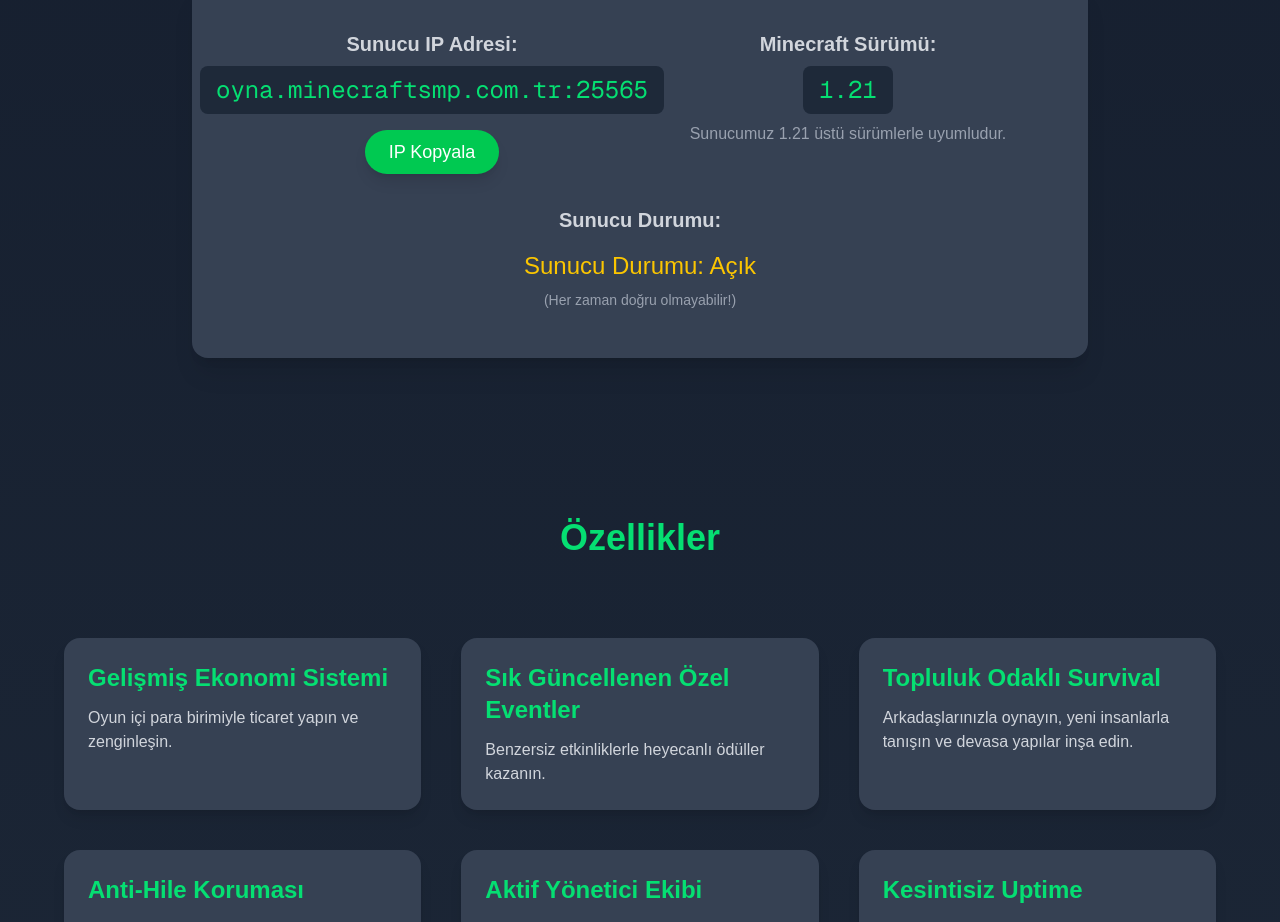
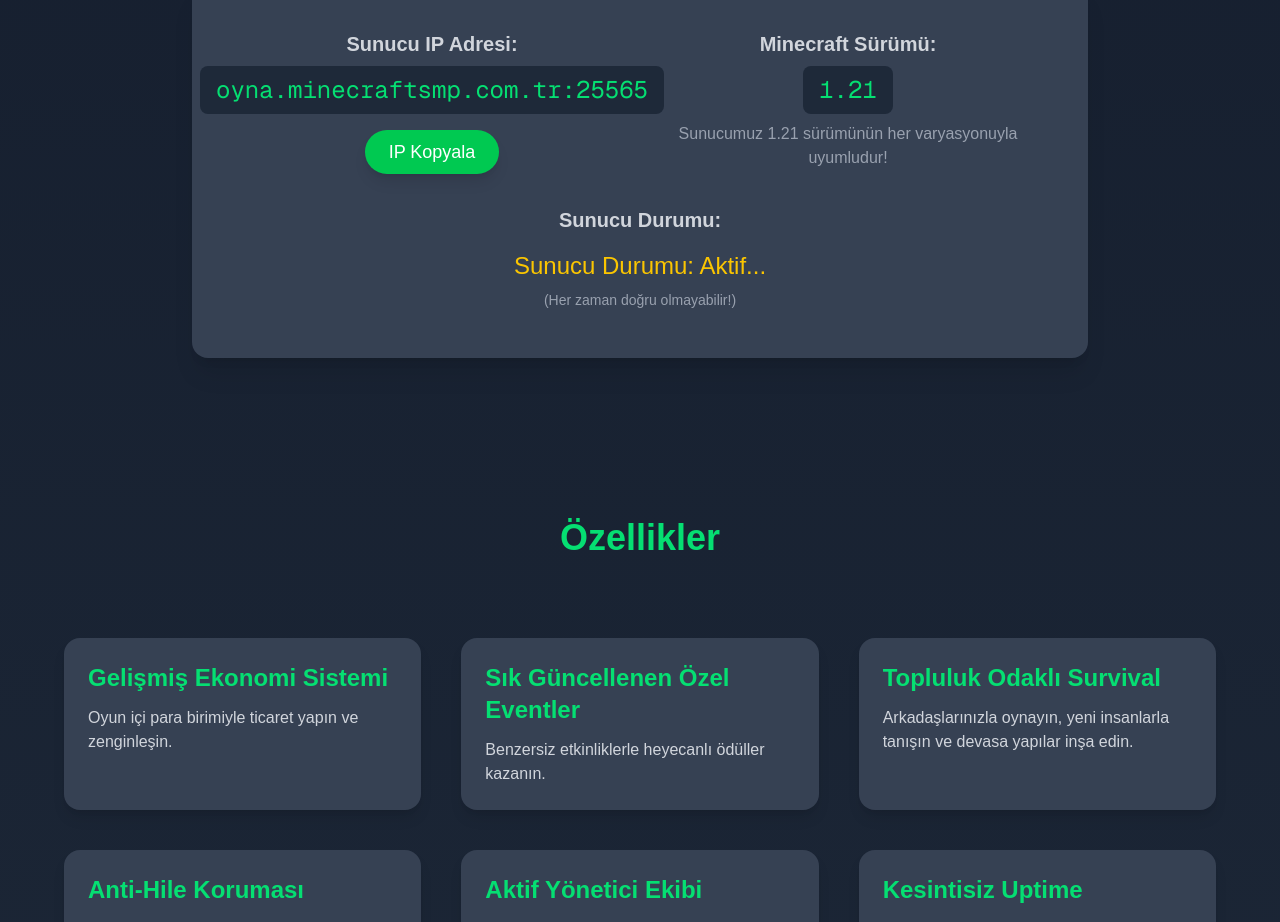
Before and after one commit to stanmveiswopzytrgg/minecraftsmp.com.tr, a Next.js app: page / in a window 1280 px wide. Shown: the part 1580-2502 px from the top of the page. Built offline with nearby package versions, Linux system fonts and the light colour scheme.

Commit message:
Hatalı olma ihtimalli güncel 29/7/2025 16:07

```diff
--- a/app/page.tsx
+++ b/app/page.tsx
@@ -162,7 +162,7 @@
                 1.21
               </p>
               <p className="text-gray-400 mt-2 text-base">
-                Sunucumuz 1.21 üstü sürümlerle uyumludur.
+                Sunucumuz 1.21 sürümünün her varyasyonuyla uyumludur!
               </p>
             </div>
           </div>
@@ -170,7 +170,7 @@
             <p className="text-gray-300 font-semibold mb-4 text-xl">Sunucu Durumu:</p>
             {/* Buraya gerçek bir sunucu durumu API'sinden veri çekilebilir */}
             <p className="text-yellow-400 text-2xl animate-pulse">
-              Sunucu Durumu: Açık
+              Sunucu Durumu: Aktif...
             </p>
             <p className="text-gray-400 text-sm mt-2">
               (Her zaman doğru olmayabilir!)
```
